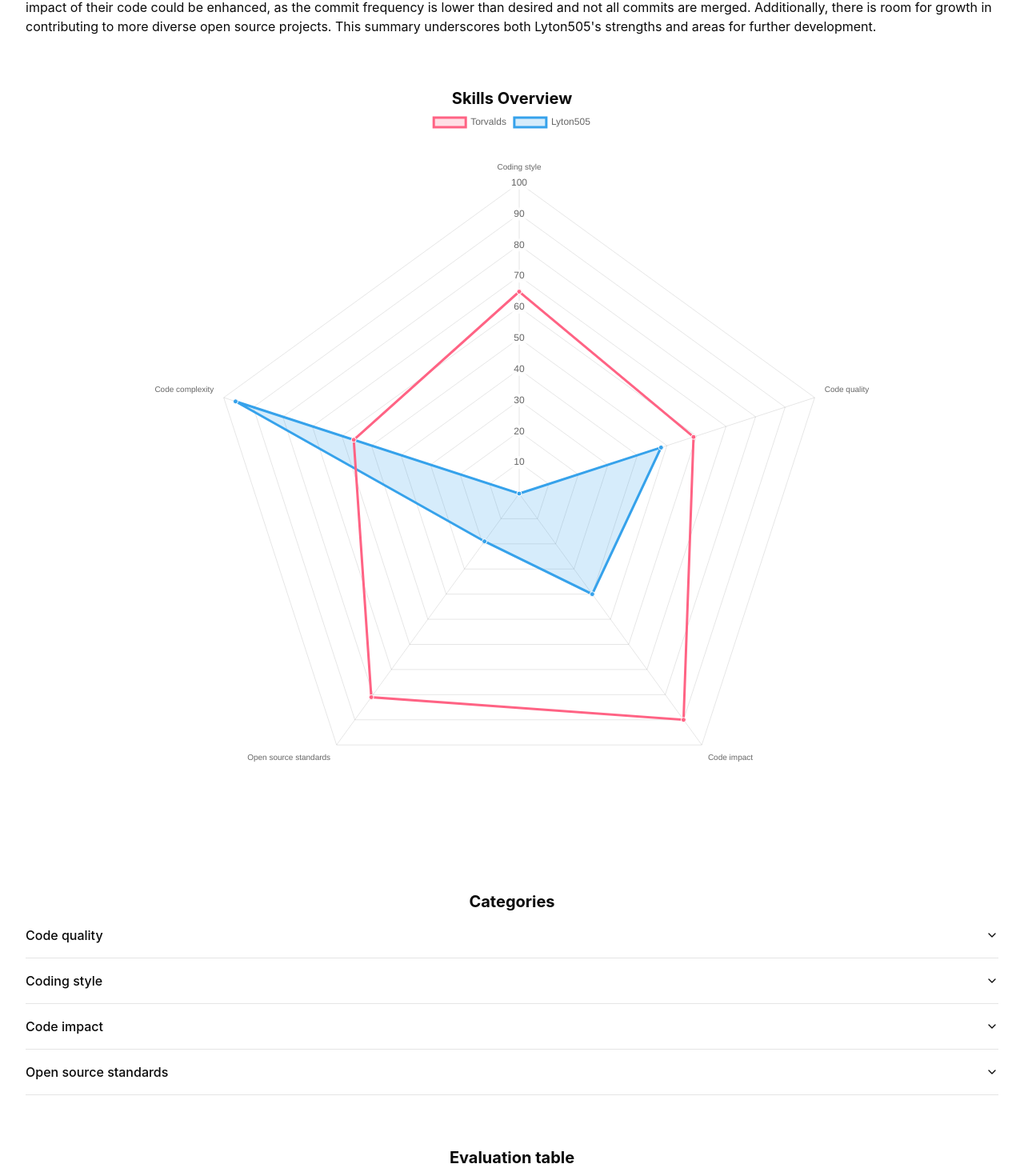
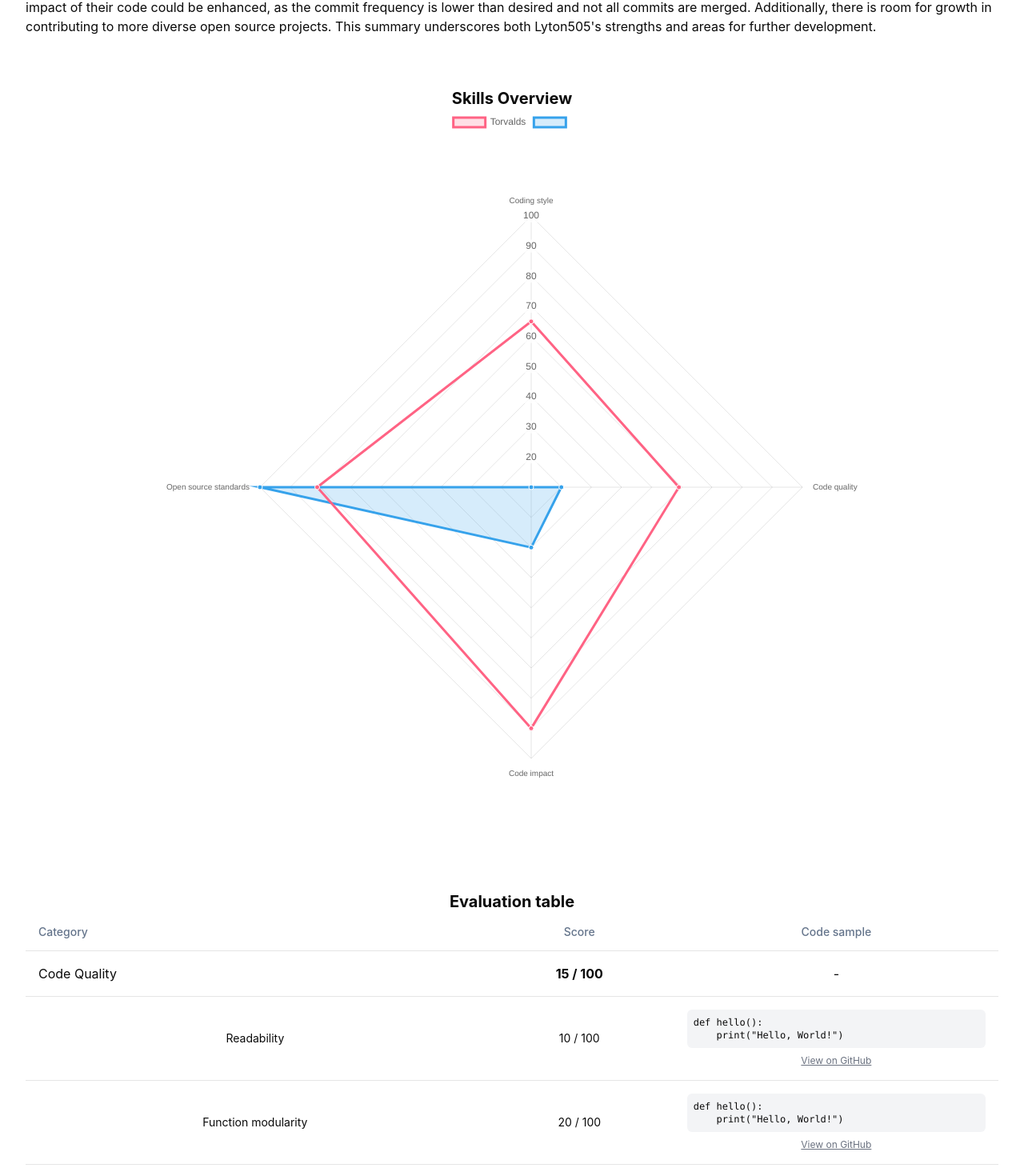
Before and after one commit to Lyton505/afrotech-hackathon2024-open-source-wand, a React (Vite) app in the folder afrotech-hack-frontend/: page /results in a window 1280 px wide. Shown: the part 296-1766 px from the top of the page at 80% size. Built offline with nearby package versions, Linux system fonts and the light colour scheme.

Commit message:
mock data integration

```diff
--- a/afrotech-hack-frontend/src/components/EvaluationTable.tsx
+++ b/afrotech-hack-frontend/src/components/EvaluationTable.tsx
@@ -9,115 +9,89 @@ import {
   TableRow,
 } from "@/components/ui/table";
 
-export default function EvaluationTable() {
+export default function EvaluationTable({qualityInfo, styleInfo, impactInfo, standardsInfo, finalScore}: {qualityInfo: any, styleInfo: any, impactInfo: any, standardsInfo: any, finalScore: number}) {
+
+
   const evaluationMock = [
     {
       metric: "Code Quality",
-      score: 98,
+      score: qualityInfo.avgScore,
       criteria: [
         {
           name: "Readability",
-          sample:
-            "def f(x,y,z):return[i for i in range(x)if i%y==0 and sum([int(j)for j in str(i)])==z]",
-          score: 10,
-          link: "https://github.com/lyton505/afrotech-hack-frontend/blob/main/src/components/EvaluationTable.tsx",
+          sample:qualityInfo.props[0].example,
+          score: qualityInfo.props[0].readability,
+          link: qualityInfo.props[0].link,
         },
         {
-          name: "Linting errors",
+          name: "Function modularity",
           sample:
-            "function add(a,b){return a+b}  // Missing spaces after commas and around operators",
-          score: 90,
-          link: "https://github.com/lyton505/afrotech-hack-frontend/blob/main/src/components/EvaluationTable.tsx",
+            qualityInfo.props[1].example,
+          score: qualityInfo.props[1].modularity,
+          link: qualityInfo.props[1].link,
         },
       ],
     },
     {
       metric: "Code Style",
-      score: 95,
+      score: styleInfo.avgScore,
       criteria: [
         {
           name: "Variable naming",
           sample:
-            'int totalAmount = 0; // Good variable naming for total amount\nString userName = "JohnDoe"; // Clear and descriptive variable name for user',
-          score: 100,
-          link: "https://github.com/lyton505/afrotech-hack-frontend/blob/main/src/components/EvaluationTable.tsx",
+            styleInfo.props[0].example,
+          score: styleInfo.props[0].naming,
+          link: styleInfo.props[0].link,
         },
         {
           name: "Code comments",
           sample:
-            "// Destructor for the MyClass class\n" +
-            "~MyClass() {\n" +
-            "    // Free the dynamically allocated memory\n" +
-            "    delete[] this->data;\n" +
-            "    // Log the destruction of the object\n" +
-            '    std::cout << "MyClass object destroyed" << std::endl;\n' +
-            "}",
-          score: 100,
-          link: "https://github.com/lyton505/afrotech-hack-frontend/blob/main/src/components/EvaluationTable.tsx",
+            styleInfo.commentsSample,
+          score: styleInfo.props[1].comments,
+          link: styleInfo.props[1].link,
         },
         {
           name: "Indentation/Spacing",
           sample:
-            "function add(a, b) {\n    return a + b;  // Proper spacing around operators\n}\n\nif (condition) {\n    // Indented block\n    doSomething();\n}",
-          score: 100,
-          link: "https://github.com/lyton505/afrotech-hack-frontend/blob/main/src/components/EvaluationTable.tsx",
+            styleInfo.spacingSample,
+          score: styleInfo.props[2].spacing,
+          link: styleInfo.props[2].link,
         },
       ],
     },
     {
       metric: "Open source standards",
-      score: 92,
+      score: impactInfo.avgScore,
       criteria: [
         {
           name: "Meaningful commit messages",
-          sample:
-            "fix: Resolve memory leak in user authentication\n\nIdentified and fixed a memory leak occurring during the user authentication process. This commit addresses the issue by properly releasing resources after each authentication attempt, improving overall system stability and performance.",
-          score: 100,
-          link: "https://github.com/lyton505/afrotech-hack-frontend/blob/main/src/components/EvaluationTable.tsx",
+          sample: standardsInfo.props[0].example,
+          score: standardsInfo.props[0].commits,
+          link: standardsInfo.props[0].link,
         },
       ],
     },
     {
       metric: "Code Impact",
-      score: 98,
+      score: impactInfo.avgScore,
       criteria: [
         {
           name: "Stars",
-          score: 10000,
+          score: impactInfo.props[1].stars,
           sample: "n/a",
           link: "https://github.com/lyton505/afrotech-hack-frontend/",
         },
         {
           name: "Commit frequency",
-          score: 85,
-          sample: "10 commits per week. 90% of them are merged.",
+          score: 90,
+          sample: `${impactInfo.props[0].frequency}% of total commits in largest repo`,
           link: "https://github.com/lyton505/afrotech-hack-frontend/blob/main/src/components/EvaluationTable.tsx",
         },
       ],
     },
   ];
 
-  // const evaluation = [
-  //   {
-  //     metric: "Code Quality",
-  //     score: 98,
-  //     sample: "-",
-  //     criteria: [
-  //       {
-  //         name: "Readability",
-  //         sample:
-  //           "def f(x,y,z):return[i for i in range(x)if i%y==0 and sum([int(j)for j in str(i)])==z]",
-  //         score: 10,
-  //       },
-  //       {
-  //         name: "Linting errors",
-  //         sample:
-  //           "function add(a,b){return a+b}  // Missing spaces after commas and around operators",
-  //         score: 90,
-  //       },
-  //     ],
-  //   },
-  // ];
+
 
   return (
     <Table>
@@ -158,7 +132,8 @@ export default function EvaluationTable() {
                   {criteria.name}
                 </TableCell>
                 <TableCell className="text-center text-sm">
-                  {criteria.score}
+                    {/* {console.log("criteria.score", criteria.score, " on ", criteria)} */}
+                  {criteria.score} / 100
                 </TableCell>
                 <TableCell className="text-center w-1/3 break-words text-xs">
                   <div className="flex flex-col gap-2">
@@ -190,7 +165,7 @@ export default function EvaluationTable() {
             Weighted Total
           </TableCell>
           <TableCell className="text-right font-bold text-lg">
-            92.75 / 100
+            {finalScore} / 100
           </TableCell>
         </TableRow>
       </TableFooter>
--- a/afrotech-hack-frontend/src/components/ui/radar_chart.tsx
+++ b/afrotech-hack-frontend/src/components/ui/radar_chart.tsx
@@ -6,10 +6,41 @@ import {Radar } from "react-chartjs-2";
 
 Chart.register(CategoryScale);
 
-export default function RadarChart() {
+export default function RadarChart({username, styleScore, qualityScore, impactScore, standardsScore}) {
+
     // console.log("Data sample: ", Data);
 
-    const [chartData, setChartData] = useState(Data);
+    const defaultData = {
+        labels: [
+          'Coding style',
+          'Code quality',
+          'Code impact',
+          'Open source standards',
+        ],
+        datasets: [{
+          label: 'Torvalds',
+          data: [65, 59, 90, 81],
+          fill: false,
+          backgroundColor: 'rgba(255, 99, 132, 0.2)',
+          borderColor: 'rgb(255, 99, 132)',
+          pointBackgroundColor: 'rgb(255, 99, 132)',
+          pointBorderColor: '#fff',
+          pointHoverBackgroundColor: '#fff',
+          pointHoverBorderColor: 'rgb(255, 99, 132)'
+        }, {
+          label: username,
+          data: [styleScore, qualityScore, impactScore, standardsScore],
+          fill: true,
+          backgroundColor: 'rgba(54, 162, 235, 0.2)',
+          borderColor: 'rgb(54, 162, 235)',
+          pointBackgroundColor: 'rgb(54, 162, 235)',
+          pointBorderColor: '#fff',
+          pointHoverBackgroundColor: '#fff',
+          pointHoverBorderColor: 'rgb(54, 162, 235)'
+        }]
+      };
+
+    const [chartData, ] = useState(defaultData);
 
     return (
         <div>
--- a/afrotech-hack-frontend/src/screens/Results.tsx
+++ b/afrotech-hack-frontend/src/screens/Results.tsx
@@ -9,7 +9,9 @@ export default function Results() {
     const defaultCommitExample = 'Fixed a bug in the code';
     const defaultCodeLink = 'https://github.com/lyton505/afrotech-hack-frontend/blob/main/src/screens/Results.tsx';
     const defaultCommitLink = 'https://github.com/lyton505/afrotech-hack-backend/commit/1234567890abcdef';
-    const defaultSummary = "Impressive!"
+    const defaultSummary = "Lyton505 has demonstrated a strong proficiency in various aspects of coding. The evaluation highlights their exceptional code quality, with high scores in readability and minimal linting errors. Their code style is commendable, particularly in variable naming, code comments, and proper indentation/spacing. Lyton505 also adheres well to open source standards, providing meaningful commit messages. However, there are areas that need improvement. The overall impact of their code could be enhanced, as the commit frequency is lower than desired and not all commits are merged. Additionally, there is room for growth in contributing to more diverse open source projects. This summary underscores both Lyton505's strengths and areas for further development."
+
+    const defaultScore = 67;
 
     const [username, setUsername] = useState('');
 
@@ -20,14 +22,25 @@ export default function Results() {
     });
 
     const [codeEvaluation, setCodeEvaluation] = useState({
-        score: [0, 0, 0, 0, 0],
+        // readability, modularity, naming, comments, spacing
+        score: [10, 20, 30, 100, 60],
         example: [defaultCodeExample, defaultCodeExample, defaultCodeExample, defaultCodeExample, defaultCodeExample],
         link: [defaultCodeLink, defaultCodeLink, defaultCodeLink, defaultCodeLink, defaultCodeLink],
         summary: defaultSummary,
-        finalScore: 0
+        finalScore: defaultScore
     });
 
+
     const location = useLocation();
+
+    const [qualityInfo, setQualityInfo] = useState({});
+
+    const [styleInfo, setStyleInfo] = useState({});
+
+    const [impactInfo, setImpactInfo] = useState({});
+
+    const [standardsInfo, setStandardsInfo] = useState({});
+
 
     useEffect(() => {
         const searchParams = new URLSearchParams(location.search);
@@ -66,46 +79,111 @@ export default function Results() {
         }
 
         runCodeEvaluation();
-        console.log("codeEvaluation: ", codeEvaluation);
-        console.log("commitEvaluation: ", commitEvaluation);
+        // console.log("codeEvaluation: ", codeEvaluation);
+        // console.log("commitEvaluation: ", commitEvaluation);
 
 
     }, [location]);
 
-    return (
+    const getAverageScore = (scores: number[]) => {
+        return scores.reduce((acc, curr) => {
+          return acc + curr;
+        }, 0) / scores.length;
+    };
+
+    useEffect(() => {
+        if (codeEvaluation) {
+            console.log("codeEvaluation: ", codeEvaluation.score);
+
+            const readability = codeEvaluation.score[0];
+            const modularity = codeEvaluation.score[1];
+            const naming = codeEvaluation.score[2];
+            const comments = codeEvaluation.score[3];
+            const spacing = codeEvaluation.score[4];
+
+            console.log("Readability and modularity: ", getAverageScore([readability, modularity]));
+            console.log("Naming, comments, spacing: ", getAverageScore([naming, comments, spacing]));
+
+            const qualityAvgScore = getAverageScore([readability, modularity]).toFixed(0);
+            const styleAvgScore = getAverageScore([naming, comments, spacing]).toFixed(0);
+
+            setQualityInfo({
+                avgScore: qualityAvgScore,
+                props: [
+                    { readability: readability, example: codeEvaluation.example[0], link: codeEvaluation.link[0] },
+                    { modularity: modularity, example: codeEvaluation.example[1], link: codeEvaluation.link[1] },
+                ]
+            });
+
+            setStyleInfo({
+                avgScore: styleAvgScore,
+                props: [
+                    { naming: naming, example: codeEvaluation.example[2], link: codeEvaluation.link[2] },
+                    { comments: comments, example: codeEvaluation.example[3], link: codeEvaluation.link[3] },
+                    { spacing: spacing, example: codeEvaluation.example[4], link: codeEvaluation.link[4] },
+                ]
+            });
+
+            setImpactInfo({
+                // avgScore: getAverageScore([codeEvaluation.score[2], codeEvaluation.score[3]]),
+                avgScore: 50,
+                props: [
+                    { frequency: 30, example: defaultCommitExample, link: defaultCommitLink },
+                    { stars: 3, example: defaultCodeExample, link: defaultCodeLink },
+                ]
+            });
+
+            setStandardsInfo({
+                // avgScore: getAverageScore([codeEvaluation.score[4]]),
+                avgScore: 20,
+                props: [
+                    { commits: codeEvaluation.score[4], example: codeEvaluation.example[4], link: codeEvaluation.link[4] },
+                ]
+            });
+        }
+    }, [codeEvaluation]);
+
+    const displayObj = (
         <div className={"flex flex-col gap-16"}>
             <div className="flex gap-4 flex-col justify-between h-full">
-
                 {/*contains user header*/}
-                <div
-                    className="flex flex-col">
+                <div className="flex flex-col">
                     <h1 className="text-xl font-bold">Results</h1>
                     <h2 className="text-base">Username: {username}</h2>
-                    <h2 className="text-base">Wizard rating: 67 Oz</h2>
+                    <h2 className="text-base">Wizard rating: {codeEvaluation.finalScore} Oz</h2>
                 </div>
 
                 {/*contains summary*/}
-                <div
-                    className="flex flex-col gap-4 items-left">
+                <div className="flex flex-col gap-4 items-left">
                     <h2 className="text-xl font-bold">Summary</h2>
-                    <p className="text-left text-base text-pretty">Lyton505 has demonstrated a strong proficiency in various aspects of coding. The evaluation highlights their exceptional code quality, with high scores in readability and minimal linting errors. Their code style is commendable, particularly in variable naming, code comments, and proper indentation/spacing. Lyton505 also adheres well to open source standards, providing meaningful commit messages. However, there are areas that need improvement. The overall impact of their code could be enhanced, as the commit frequency is lower than desired and not all commits are merged. Additionally, there is room for growth in contributing to more diverse open source projects. This summary underscores both Lyton505's strengths and areas for further development.</p>
+                    <p className="text-left text-base text-pretty">{codeEvaluation.summary}</p>
                 </div>
             </div>
 
             <div className={"h-full"}>
                 <h1 className="text-xl font-bold">Skills Overview</h1>
-                <RadarChart/>
+                <RadarChart username={username} styleScore={codeEvaluation.score[0]} qualityScore={codeEvaluation.score[1]} impactScore={codeEvaluation.score[2]} standardsScore={codeEvaluation.score[3]}/>
             </div>
 
-            <div>
+            {/* <div>
                 <h2 className="text-xl font-bold">Categories</h2>
                 <Categories/>
-            </div>
+            </div> */}
 
             <div>
                 <h2 className="text-xl font-bold">Evaluation table</h2>
-                <EvaluationTable/>
+                <EvaluationTable qualityInfo={qualityInfo} styleInfo={styleInfo} impactInfo={impactInfo} standardsInfo={standardsInfo} finalScore={codeEvaluation.finalScore}/>
             </div>
         </div>
     );
+
+    return (
+        <>
+            {qualityInfo && Object.keys(qualityInfo).length > 0 && (
+                <>
+                    {displayObj}
+                </>
+            )}
+        </>
+    );
 }
--- a/afrotech-hack-frontend/src/utils/sampleData.js
+++ b/afrotech-hack-frontend/src/utils/sampleData.js
@@ -4,11 +4,10 @@ export const Data = {
       'Code quality',
       'Code impact',
       'Open source standards',
-      'Code complexity',
     ],
     datasets: [{
       label: 'Torvalds',
-      data: [65, 59, 90, 81, 56],
+      data: [65, 59, 90, 81],
       fill: false,
       backgroundColor: 'rgba(255, 99, 132, 0.2)',
       borderColor: 'rgb(255, 99, 132)',
@@ -18,7 +17,7 @@ export const Data = {
       pointHoverBorderColor: 'rgb(255, 99, 132)'
     }, {
       label: 'Lyton505',
-      data: [0, 48, 40, 19, 96],
+      data: [0, 48, 40, 19],
       fill: true,
       backgroundColor: 'rgba(54, 162, 235, 0.2)',
       borderColor: 'rgb(54, 162, 235)',
```
